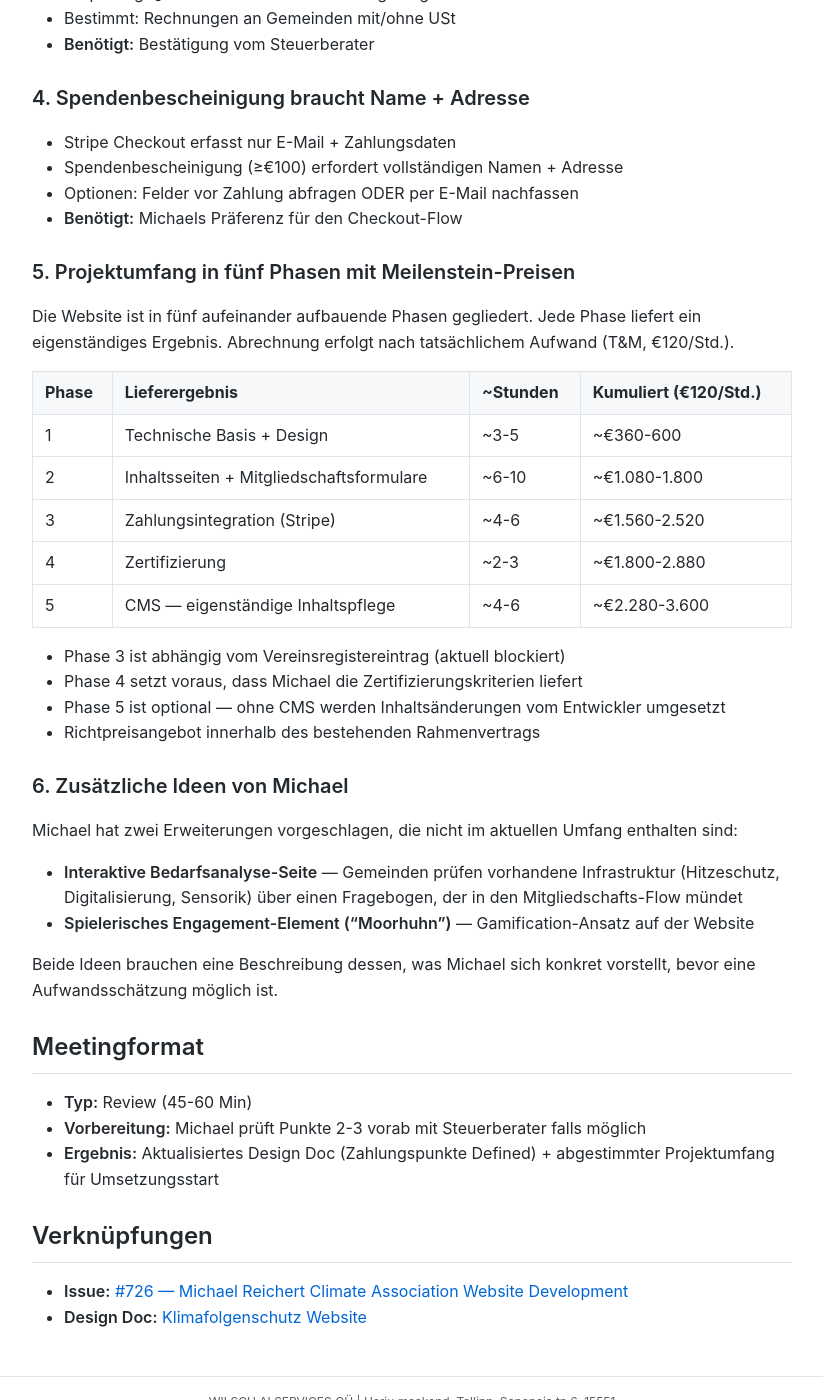
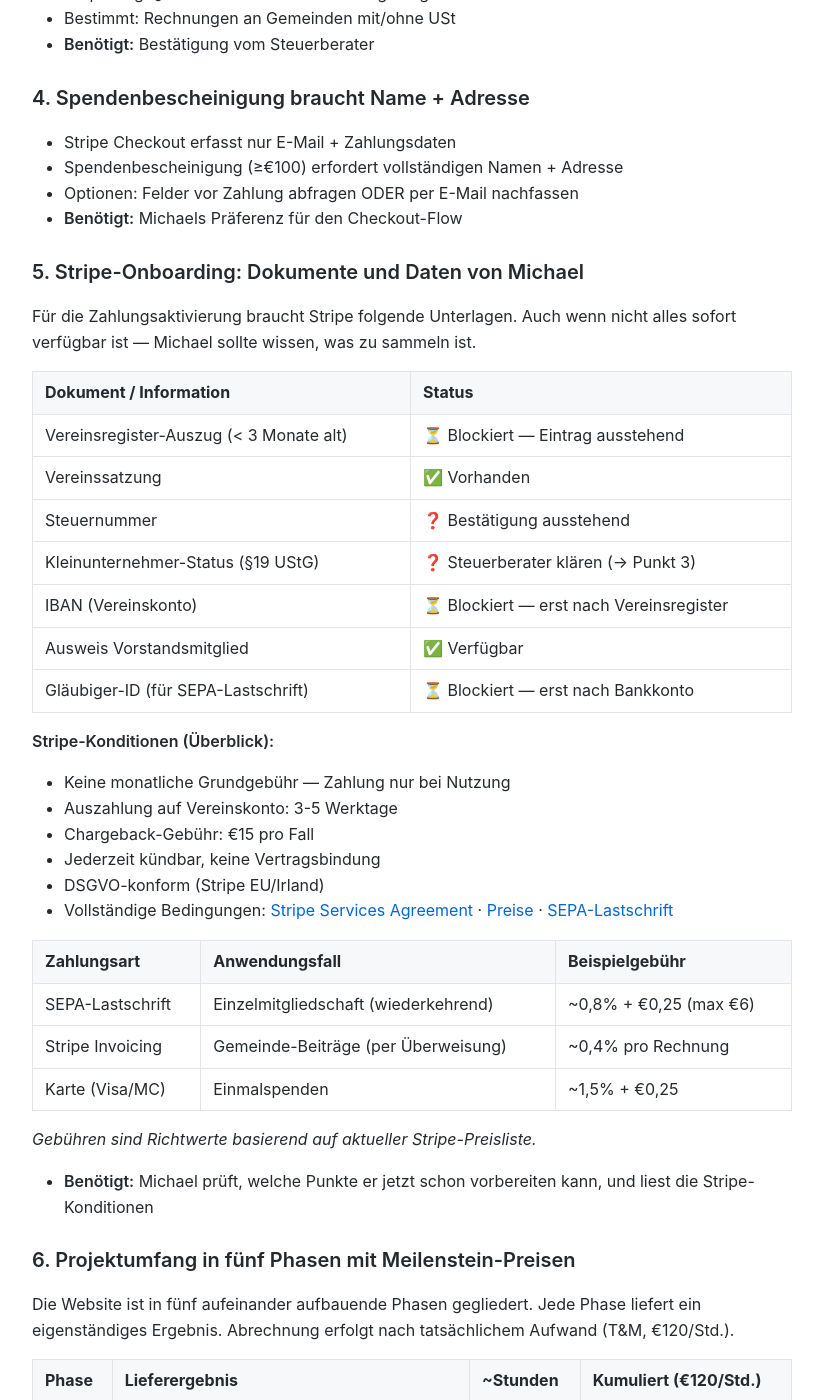
Before and after one commit to MariusWilsch/public-wilsch-ai-pages, a Jekyll site: the page built from project/abtmayr-reichert/meeting-agenda-klimafolgenschutz-payment-setup.md, in a window 1280 px wide and 1400 px high, scrolled down 1450 px. Shown: the whole window, without its empty margins (228-1051 px from the left). Built offline with Jekyll 4.4.1, drawn with Linux system fonts in a browser that asks for light colours; our own code applies the rules of GitHub Pages for plain Markdown files; some of the changed text lies outside the part shown.

Commit message:
Sync from hippocampus 2026-02-14

```diff
--- a/project/abtmayr-reichert/meeting-agenda-klimafolgenschutz-payment-setup.md
+++ b/project/abtmayr-reichert/meeting-agenda-klimafolgenschutz-payment-setup.md
@@ -51,7 +51,39 @@ Die offenen Vereins-Voraussetzungen für die Zahlungsintegration klären, den Pr
 - Optionen: Felder vor Zahlung abfragen ODER per E-Mail nachfassen
 - **Benötigt:** Michaels Präferenz für den Checkout-Flow
 
-### 5. Projektumfang in fünf Phasen mit Meilenstein-Preisen
+### 5. Stripe-Onboarding: Dokumente und Daten von Michael
+
+Für die Zahlungsaktivierung braucht Stripe folgende Unterlagen. Auch wenn nicht alles sofort verfügbar ist — Michael sollte wissen, was zu sammeln ist.
+
+| Dokument / Information | Status |
+|------------------------|--------|
+| Vereinsregister-Auszug (< 3 Monate alt) | ⏳ Blockiert — Eintrag ausstehend |
+| Vereinssatzung | ✅ Vorhanden |
+| Steuernummer | ❓ Bestätigung ausstehend |
+| Kleinunternehmer-Status (§19 UStG) | ❓ Steuerberater klären (→ Punkt 3) |
+| IBAN (Vereinskonto) | ⏳ Blockiert — erst nach Vereinsregister |
+| Ausweis Vorstandsmitglied | ✅ Verfügbar |
+| Gläubiger-ID (für SEPA-Lastschrift) | ⏳ Blockiert — erst nach Bankkonto |
+
+**Stripe-Konditionen (Überblick):**
+- Keine monatliche Grundgebühr — Zahlung nur bei Nutzung
+- Auszahlung auf Vereinskonto: 3-5 Werktage
+- Chargeback-Gebühr: €15 pro Fall
+- Jederzeit kündbar, keine Vertragsbindung
+- DSGVO-konform (Stripe EU/Irland)
+- Vollständige Bedingungen: [Stripe Services Agreement](https://stripe.com/de/legal/ssa) · [Preise](https://stripe.com/de/pricing) · [SEPA-Lastschrift](https://stripe.com/de/legal/sepa-direct-debit)
+
+| Zahlungsart | Anwendungsfall | Beispielgebühr |
+|-------------|---------------|----------------|
+| SEPA-Lastschrift | Einzelmitgliedschaft (wiederkehrend) | ~0,8% + €0,25 (max €6) |
+| Stripe Invoicing | Gemeinde-Beiträge (per Überweisung) | ~0,4% pro Rechnung |
+| Karte (Visa/MC) | Einmalspenden | ~1,5% + €0,25 |
+
+_Gebühren sind Richtwerte basierend auf aktueller Stripe-Preisliste._
+
+- **Benötigt:** Michael prüft, welche Punkte er jetzt schon vorbereiten kann, und liest die Stripe-Konditionen
+
+### 6. Projektumfang in fünf Phasen mit Meilenstein-Preisen
 
 Die Website ist in fünf aufeinander aufbauende Phasen gegliedert. Jede Phase liefert ein eigenständiges Ergebnis. Abrechnung erfolgt nach tatsächlichem Aufwand (T&M, €120/Std.).
 
```
Also changed, not shown: other parts of project/abtmayr-reichert/meeting-agenda-klimafolgenschutz-payment-setup.md (+1 -1 lines).
